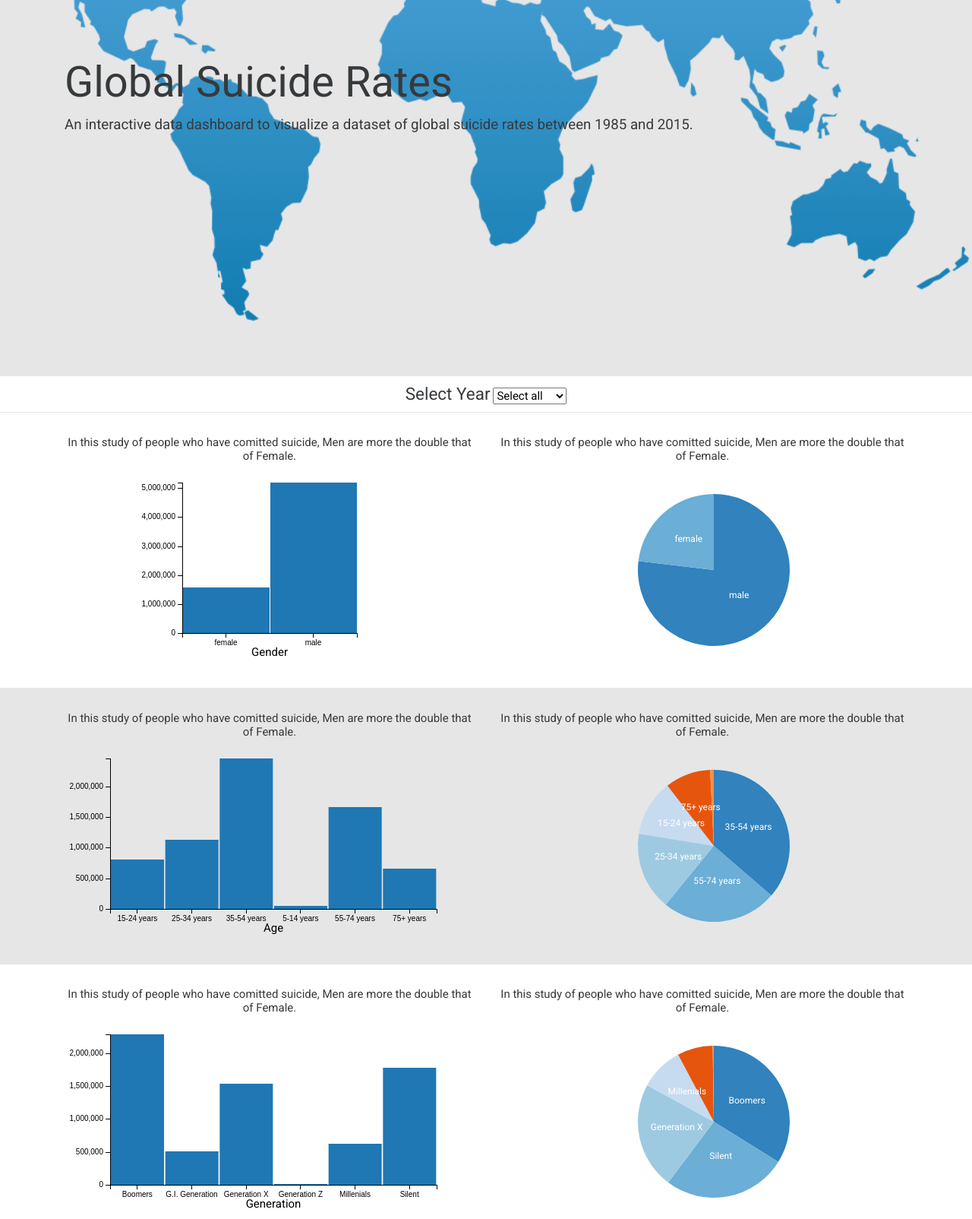
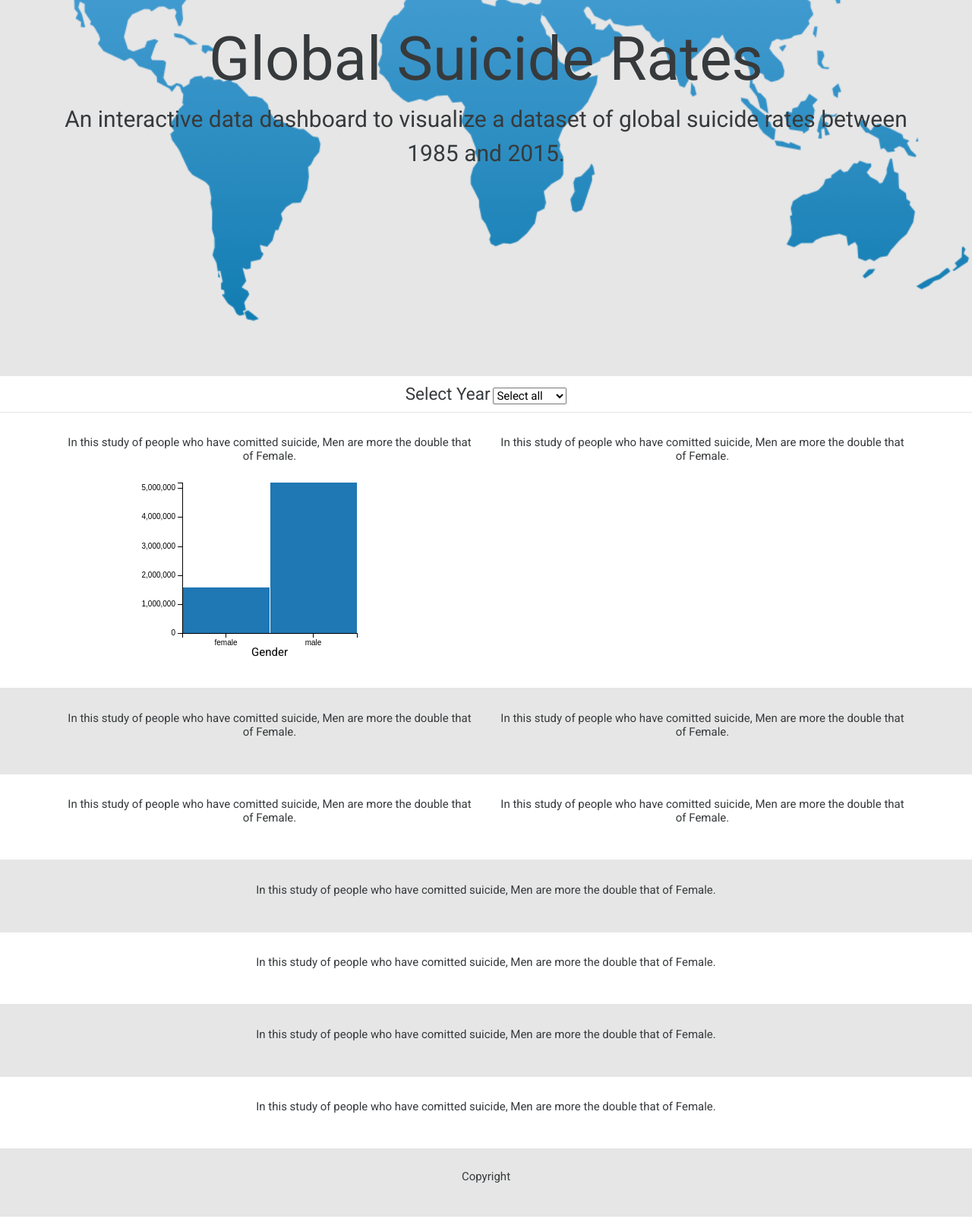
Before and after one commit to Deoh/interactive-frontend-development-milestone-project, a plain HTML site: page index.html in a window 1280 px wide. Shown: the part 280-1884 px from the top of the page at 76% size. Drawn offline with Linux system fonts and the light colour scheme.

Commit message:
gitpod restart

```diff
--- a/index.html
+++ b/index.html
@@ -38,10 +38,10 @@
 
 	<!----------------------FRONT PAGE-------------------->
 	<header class="opaque-overlay">
-		<div class="jumbotron jumbotron-fluid jumbotron-container">
+		<div class="jumbotron jumbotron-fluid jumbotron-container center">
 			<div class="container">
-				<h1 class="display-4">Global Suicide Rates</h1>
-				<p class="lead">An interactive data dashboard to visualize a dataset of global suicide rates between
+				<h1 class="heading">Global Suicide Rates</h1>
+				<p class="lead sub-title">An interactive data dashboard to visualize a dataset of global suicide rates between
 					1985
 					and 2015.</p>
 			</div>
@@ -49,6 +49,8 @@
 	</header>
 
 	<main>
+
+    <!----------------------YEAR SELECTOR-------------------->
 		<section class="section selector-section center">
 			<div class="container">
 				<div class="row">
@@ -60,6 +62,7 @@
 			</div>
 		</section>
 
+    <!----------------------GENDER-------------------->
 		<section class="section">
 			<div class="container">
 				<div class="row">
@@ -79,6 +82,7 @@
 			</div>
 		</section>
 
+    <!----------------------AGE-------------------->
 		<section class="section background-color-theme">
 			<div class="container">
 				<div class="row">
@@ -98,6 +102,7 @@
 			</div>
 		</section>
 
+    <!----------------------GENERATION-------------------->
 		<section class="section">
 			<div class="container">
 				<div class="row">
@@ -118,6 +123,7 @@
 			</div>
 		</section>
 
+    <!----------------------GENDER/GENERATION STACK-------------------->
 		<section class="section background-color-theme">
 			<div class="container">
 				<div class="row">
@@ -160,7 +166,7 @@
 			</div>
 		</section>
 
-		<section class="section">
+		<section class="section line-graph-2">
 			<div class="container">
 				<div class="row">
 					<div class="col-12 text-center">
@@ -174,6 +180,17 @@
 			</div>
 		</section>
 	</main>
+
+    <footer class="container-fluid background-color-theme">
+        <div id="footer" class="row">
+            <div class="col-12 center">
+                <p>Copyright</p>
+            </div>
+        </div>
+    </footer>
+
+    <!--<script src="https://code.jquery.com/jquery-3.2.1.js" integrity="sha256-DZAnKJ/6XZ9si04Hgrsxu/8s717jcIzLy3oi35EouyE=" crossorigin="anonymous"></script>
+	<script src="static/js/script.js"></script> -->
 </body>
 
 </html>
--- a/static/css/style.css
+++ b/static/css/style.css
@@ -51,9 +51,25 @@ body {
     left: 0;
     height: 100%;
     width: 100%;
-    background-color:  #e6e6e6;
+    background-color:  #e6e6e6; /*make background ligter*/
 }
 
+.heading {
+    font-size: 50px;
+}
+
+.sub-title {
+    font-size: 19px;
+}
+
+@media (min-width: 768px) {
+    .sub-title {
+        font-size: 30px;
+    }
+    .heading {
+        font-size: 80px
+    }
+}
 
 
 .selector-section {
@@ -65,3 +81,17 @@ body {
     float: none;
     margin: 0;
 }
+
+#year-selector {
+    max-height: 100px;
+}
+
+/*-------------------------------footer*/
+
+#footer {
+    padding: 25px;
+}
+
+footer {
+    min-height: 50px;
+}
--- a/static/js/graph.js
+++ b/static/js/graph.js
@@ -9,13 +9,12 @@ queue()
 
         show_year_selector(ndx);
         show_suicide_per_gender(ndx);
-        show_suicide_per_age(ndx);
-        show_suicide_per_generation(ndx);
+        //show_suicide_per_age(ndx);
+        //show_suicide_per_generation(ndx);
 
-        show_suicide_per_gender_pie(ndx);
-        show_suicide_per_age_pie(ndx);
-        show_suicide_per_generation_pie(ndx);
-        show_generation_distribution(ndx);
+        //show_suicide_per_gender_pie(ndx);
+        //show_suicide_per_age_pie(ndx);
+        //show_gender_generation_stack(ndx);
 
         var parseDate = d3.time.format("%Y").parse;
         suicideData.forEach(function(d){
@@ -23,9 +22,9 @@ queue()
             d.suicides_no = parseInt(d.suicides_no);
         });
 
-        show_years_to_suicide_correlation(ndx);
-        show_suicide_line_graph (ndx);
-        show_suicide_line_graph_2 (ndx);
+        //show_suicide_per_year_correlation(ndx);
+        //show_genderSuicide_per_year_correlation (ndx);
+        //show_generationSuicide_per_year_correlation (ndx);
 
         dc.renderAll();
 }
@@ -57,7 +56,7 @@ function show_suicide_per_gender(ndx) {
         .yAxis().ticks(5);
 }
 
-function show_suicide_per_age(ndx) {
+/*function show_suicide_per_age(ndx) {
     var dim = ndx.dimension(dc.pluck('age'));
     var group = dim.group().reduceSum(dc.pluck('suicides_no'));
 
@@ -129,7 +128,7 @@ function show_suicide_per_generation_pie(ndx) {
             .group(count_group);
 }
 
-function show_generation_distribution(ndx) {
+function show_gender_generation_stack(ndx) {
 
     function genByGender(dimension, generation) {
         return dimension.group().reduce(
@@ -161,7 +160,7 @@ function show_generation_distribution(ndx) {
     var millenialsByGender = genByGender(dim, "Millenials");
     var silentByGender = genByGender(dim, "Silent");
 
-    dc.barChart("#suicide-distribution")
+    dc.barChart("#suicide-stack")
         .width(400)
         .height(250)
         .margins({ top: 10, right: 150, bottom: 30, left: 30 })
@@ -186,14 +185,15 @@ function show_generation_distribution(ndx) {
         .legend(dc.legend().x(300).y(20).itemHeight(15).gap(5));
 }
 
-function show_years_to_suicide_correlation(ndx) {
+function show_suicide_per_year_correlation(ndx) {
 
 
         var date_dim = ndx.dimension(dc.pluck('year'));
         var total_spend_per_date = date_dim.group().reduceSum(dc.pluck('suicides_no'));
         var minDate = date_dim.bottom(1)[0].year;
         var maxDate = date_dim.top(1)[0].year;
-        dc.lineChart("#scatter")
+
+        dc.lineChart("#suicide-per-year")
             .width(990)
             .height(250)
             .margins({top: 10, right: 50, bottom: 30, left: 50})
@@ -206,11 +206,11 @@ function show_years_to_suicide_correlation(ndx) {
 
 }
 
-function show_suicide_line_graph (ndx) {
+function show_genderSuicide_per_year_correlation (ndx) {
         var date_dim = ndx.dimension(dc.pluck('year'));
         var minDate = date_dim.bottom(1)[0].year;
         var maxDate = date_dim.top(1)[0].year;
-        function spend_by_name(name) {
+        function suicide_by_gender(name) {
             return function(d) {
                 if (d.sex === name) {
                     return +d.suicides_no;
@@ -220,10 +220,10 @@ function show_suicide_line_graph (ndx) {
             };
         }
 
-        var maleSuicidePerYear = date_dim.group().reduceSum(spend_by_name('male'));
-        var femaleSuicidePerYear = date_dim.group().reduceSum(spend_by_name('female'));
+        var maleSuicidePerYear = date_dim.group().reduceSum(suicide_by_gender('male'));
+        var femaleSuicidePerYear = date_dim.group().reduceSum(suicide_by_gender('female'));
 
-        var compositeChart = dc.compositeChart('#line-graph');
+        var compositeChart = dc.compositeChart('#genderSuicide-per-year');
         compositeChart
             .width(990)
             .height(250)
@@ -247,11 +247,11 @@ function show_suicide_line_graph (ndx) {
             .render();
 }
 
-function show_suicide_line_graph_2 (ndx) {
+function show_generationSuicide_per_year_correlation (ndx) {
         var date_dim = ndx.dimension(dc.pluck('year'));
         var minDate = date_dim.bottom(1)[0].year;
         var maxDate = date_dim.top(1)[0].year;
-        function spend_by_name(name) {
+        function suicide_by_gen(name) {
             return function(d) {
                 if (d.generation === name) {
                     return +d.suicides_no;
@@ -260,14 +260,14 @@ function show_suicide_line_graph_2 (ndx) {
                 }
             };
         }
-        var boomersSuicidePerYear = date_dim.group().reduceSum(spend_by_name('boomers'));
-        var gigenSuicidePerYear = date_dim.group().reduceSum(spend_by_name('G.I. Generation'));
-        var genxSuicidePerYear = date_dim.group().reduceSum(spend_by_name('Generation X'));
-        var genzSuicidePerYear = date_dim.group().reduceSum(spend_by_name('Generation Z'));
-        var millSuicidePerYear = date_dim.group().reduceSum(spend_by_name('Millenials'));
-        var silentSuicidePerYear = date_dim.group().reduceSum(spend_by_name('Silent'));
+        var boomersSuicidePerYear = date_dim.group().reduceSum(suicide_by_gen('boomers'));
+        var gigenSuicidePerYear = date_dim.group().reduceSum(suicide_by_gen('G.I. Generation'));
+        var genxSuicidePerYear = date_dim.group().reduceSum(suicide_by_gen('Generation X'));
+        var genzSuicidePerYear = date_dim.group().reduceSum(suicide_by_gen('Generation Z'));
+        var millSuicidePerYear = date_dim.group().reduceSum(suicide_by_gen('Millenials'));
+        var silentSuicidePerYear = date_dim.group().reduceSum(suicide_by_gen('Silent'));
 
-        var compositeChart = dc.compositeChart('#line-graph-2');
+        var compositeChart = dc.compositeChart('#generationSuicide-per-year');
         compositeChart
             .width(990)
             .height(250)
@@ -300,4 +300,4 @@ function show_suicide_line_graph_2 (ndx) {
             ])
             .brushOn(true)
             .render();
-}
+}*/
```
Also changed, not shown: static/js/script.js (added, +14 -0 lines), 1 other file.
